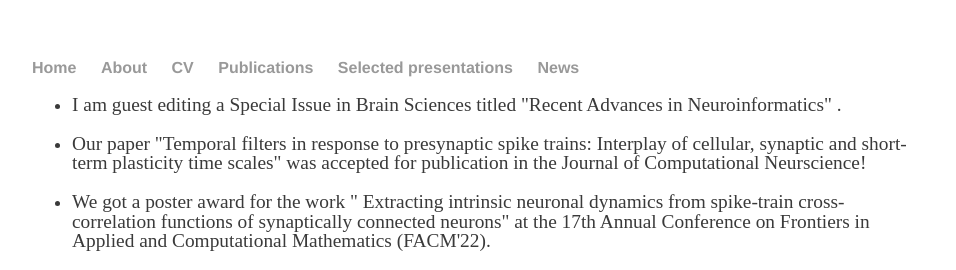
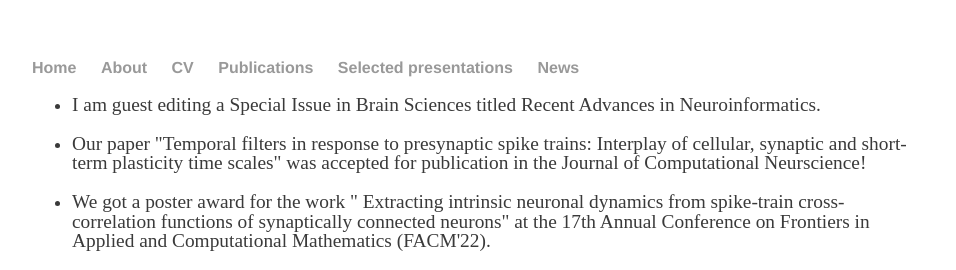
Before and after one commit to pena-rodrigo/oldwebsite, a Jekyll site: the page built from news/index.html, in a window 1280 px wide. Shown: the top 270 px of the page, without its empty margins (160-1116 px from the left). Built offline with Jekyll 4.4.1, drawn with Linux system fonts in a browser that asks for light colours.

```diff
--- a/news/index.html
+++ b/news/index.html
@@ -4,7 +4,7 @@
 ---
 <div class="blurb">
 			<ul>
-				<li> <p> I am guest editing a Special Issue in Brain Sciences titled <a href="https://www.mdpi.com/journal/brainsci/special_issues/2DM90W8BSX" target="_blank"></a>"Recent Advances in Neuroinformatics" .</a>
+				<li> <p> I am guest editing a Special Issue in Brain Sciences titled <a href="https://www.mdpi.com/journal/brainsci/special_issues/2DM90W8BSX" target="_blank"></a>Recent Advances in Neuroinformatics.</a>
 				</p>
 			</ul>
 			<ul>
```
